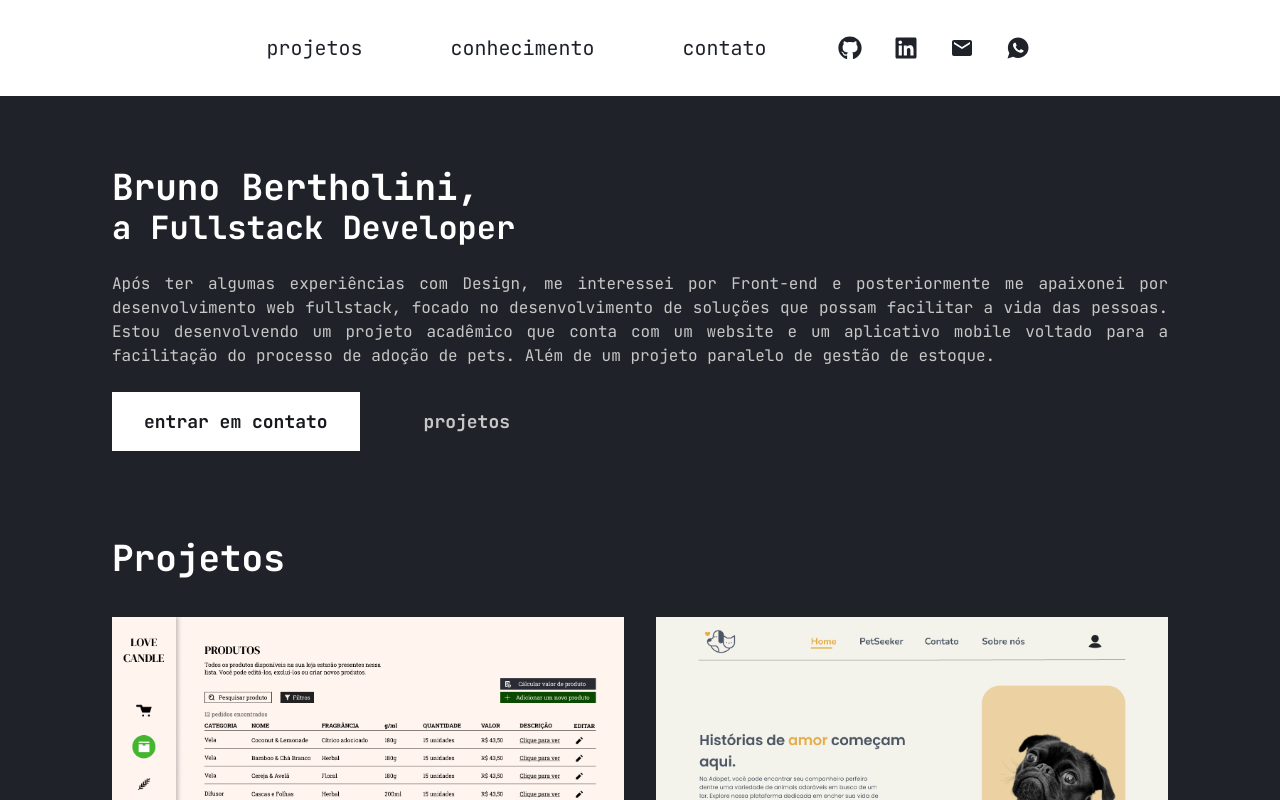
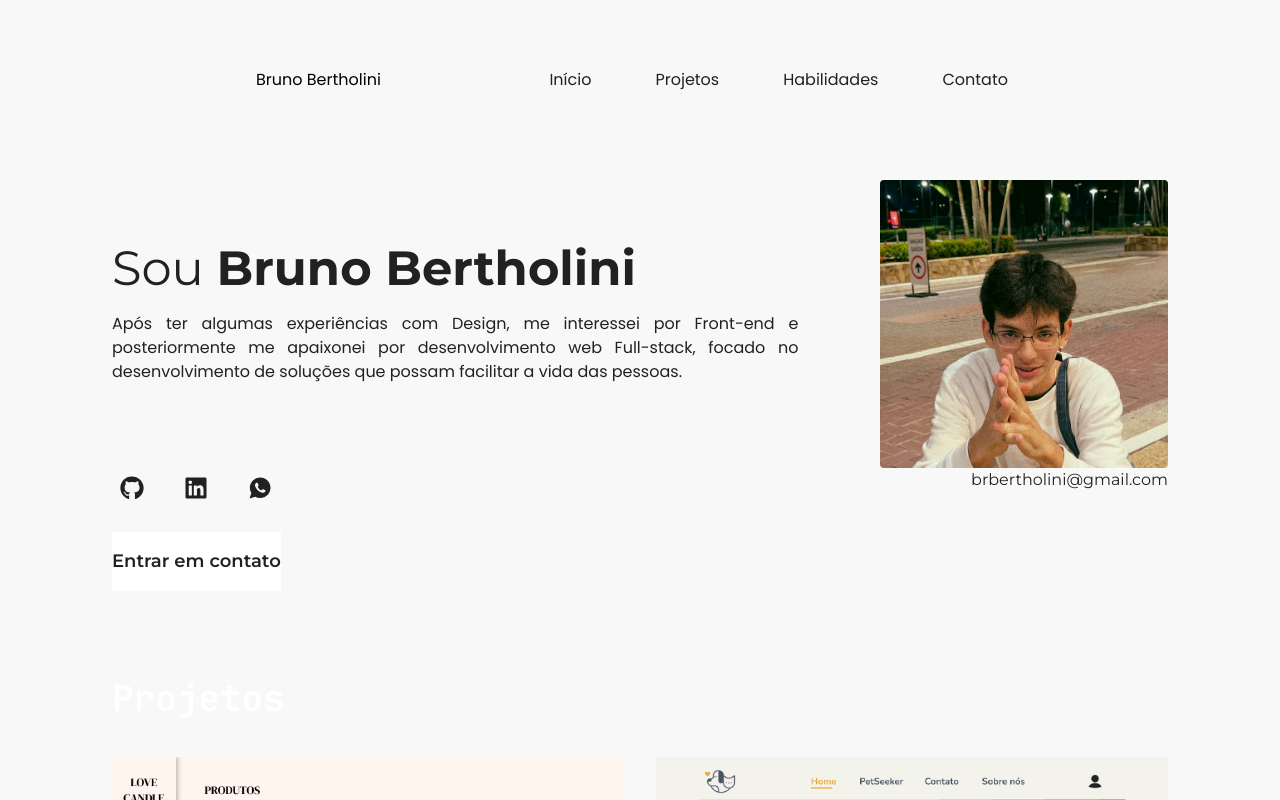
Before and after one commit to brbertholini/portfolio, a React (Vite) app: page / in a window 1280 px wide. Shown: the top 800 px of the page. Built offline with nearby package versions, Linux system fonts and the light colour scheme.

Commit message:
starting new design

```diff
--- a/index.html
+++ b/index.html
@@ -3,6 +3,9 @@
   <head>
     <meta charset="UTF-8" />
     <link rel="icon" type="image/svg+xml" href="/src/assets/images/waving-hand.png" />
+    <link rel="preconnect" href="https://fonts.googleapis.com">
+    <link rel="preconnect" href="https://fonts.gstatic.com" crossorigin>
+    <link href="https://fonts.googleapis.com/css2?family=Montserrat:ital,wght@0,100..900;1,100..900&family=Poppins:ital,wght@0,100;0,200;0,300;0,400;0,500;0,600;0,700;0,800;0,900;1,100;1,200;1,300;1,400;1,500;1,600;1,700;1,800;1,900&display=swap" rel="stylesheet">
     <link href="https://fonts.googleapis.com/css2?family=JetBrains+Mono:wght@400;700&display=swap" rel="stylesheet">
     <meta name="viewport" content="width=device-width, initial-scale=1.0" />
     <title>Bruno Bertholini</title>
--- a/src/App.jsx
+++ b/src/App.jsx
@@ -4,22 +4,33 @@ import { Footer } from "./components/Footer";
 import { Contact } from "./components/Contact";
 import { Projects } from "./components/Projects";
 import { Knowledge } from "./components/Knowledge";
+import foto from "./assets/images/foto.jpg"
+import { FaLinkedin, FaGithub } from "react-icons/fa";
+import { IoLogoWhatsapp } from "react-icons/io";
 
 function App() {
   return (
     <div id="container" className="flex flex-col justify-center">
       <Header />
-      <div className="ml-8 mr-8 sm:ml-10 sm:mr-10 md:ml-12 md:mr-12 lg:ml-28 lg:mr-28 2xl:ml-96 2xl:mr-96">
-        <div className="flex flex-row">
-          <div className="flex flex-col">
-            <h1 className="text-[24px] sm:text-[36px] font-jetbrains font-semibold text-white">Bruno Bertholini,</h1>
-            <h1 className="mt-[-10px] text-[24px] sm:text-[32px] font-jetbrains font-semibold text-white">a Fullstack Developer</h1>
-            <p className="mt-5 text-[14px] sm:text-[16px] font-jetbrains text-[#C7C7C7] text-justify">Após ter algumas experiências com Design, me interessei por Front-end e posteriormente me apaixonei por desenvolvimento web fullstack, focado no desenvolvimento de soluções que possam facilitar a vida das pessoas. Estou desenvolvendo um projeto acadêmico que conta com um website e um aplicativo mobile voltado para a facilitação do processo de adoção de pets. Além de um projeto paralelo de gestão de estoque.</p>
-            <div className="flex flex-col sm:flex-row">
-              <button onClick={() => scrollToSection('contact', 140)} className="w-[100%] sm:w-fit hover:opacity-60 hover:scale-110 transition ease-in-out delay-80 mt-6 text-[#17191E] text-[18px] font-semibold bg-white p-4 pl-8 pr-8 font-jetbrains">entrar em contato</button>
-              <button onClick={() => scrollToSection('projects', 140)} className="w-[100%] sm:w-fit hover:opacity-60 hover:scale-110 transition ease-in-out delay-80 ml-0 sm:ml-8 mt-6 text-[#C7C7C7] text-[18px] font-semibold bg-transparent p-4 pl-8 pr-8 font-jetbrains">projetos</button>
-            </div>
+      <div className="ml-8 mr-8 sm:ml-10 sm:mr-10 md:ml-12 md:mr-12 lg:ml-28 lg:mr-28 2xl:ml-64 2xl:mr-64 2xl:mt-32">
+        <div className="flex flex-col md:flex-row md:justify-between items-center">
+          <div className="flex flex-col md:w-[65%]">
+            <h1 className="text-[24px] sm:text-5xl font-montserrat text-[#212121]">Sou <b>Bruno Bertholini</b></h1>
+            <p className="mt-5 2xl:text-2xl font-poppins text-[#212121] text-justify">Após ter algumas experiências com Design, me interessei por Front-end e posteriormente me apaixonei por desenvolvimento web Full-stack, focado no desenvolvimento de soluções que possam facilitar a vida das pessoas.</p>
           </div>
+          <img className="hidden sm:flex h-64 md:h-72 mt-5 rounded" src={foto} />
+        </div>
+        <div className="sm:flex flex-row hidden justify-between 2xl:mt-56 2xl:mb-32">
+          <div className="text-[#212121] flex flex-row 2xl:justify-between gap-6 sm:w-auto sm:flex">
+            <a target="_blank" href="https://github.com/brbertholini"><FaGithub size={24} className="m-2 hover:opacity-40 hover:scale-150 transition-all cursor-pointer" /></a>
+            <a target="_blank" href="https://www.linkedin.com/in/bruno-bertholini/"><FaLinkedin size={24} className="m-2 hover:opacity-40 hover:scale-150 transition-all cursor-pointer" /></a>
+            <a target="_blank" href="https://api.whatsapp.com/send?phone=5511990246137"><IoLogoWhatsapp size={24} className="m-2 hover:opacity-40 hover:scale-150 transition-all cursor-pointer" /></a>
+          </div>
+            <a target="_blank" href="mailto:brbertholini@gmail.com"><h1 className="text-[16px] 2xl:text-[20px] font-montserrat hover:opacity-40 hover:scale-110 transition-all cursor-pointer text-[#212121]">brbertholini@gmail.com</h1></a>
+        </div>
+        <div className="flex flex-col sm:flex-row">
+          <button onClick={() => scrollToSection('contact', 140)} className="w-[100%] sm:w-fit hover:opacity-60 hover:scale-110 transition ease-in-out delay-80 mt-6 text-[#212121] text-[18px] font-semibold 2xl:text-2xl bg-white font-montserrat">Entrar em contato</button>
+          <button onClick={() => scrollToSection('projects', 140)} className="w-[100%] sm:w-fit hover:opacity-60 hover:scale-110 transition ease-in-out delay-80 ml-0 sm:ml-8 mt-6 text-[#F8F8F8] text-[18px] 2xl:text-2xl font-semibold bg-transparent p-4 pl-8 pr-8 font-montserrat">Projetos</button>
         </div>
         <Projects />
         <Knowledge />
--- a/src/components/Header.jsx
+++ b/src/components/Header.jsx
@@ -15,22 +15,18 @@ export function Header() {
     }
 
     return (
-        <div className="sticky top-0 z-50 mb-16 bg-white flex justify-center items-center h-24">
-            <div className="hidden pt-4 pb-4 md:flex md:items-center ">
+        <div className="sticky top-0 z-50 flex justify-center items-center h-40 w-full">
+            <div className="hidden md:flex pt-4 pb-4 justify-between items-center w-full lg:mr-64 lg:ml-64">
+                <h1 className="font-poppins text-base 2xl:text-xl">Bruno Bertholini</h1>
                 <ul className="flex">
-                    <li onClick={() => scrollToSection('projects', 140)} className="text-[#1F2329] font-jetbrains text-xl p-4 mr-30px lg:mr-14 hover:opacity-40 hover:scale-110 transition-all cursor-pointer">projetos</li>
-                    <li onClick={() => scrollToSection('knowledge', 140)} className="text-[#1F2329] font-jetbrains text-xl p-4 mr-30px lg:mr-14 hover:opacity-40 hover:scale-110 transition-all cursor-pointer">conhecimento</li>
-                    <li onClick={() => scrollToSection('contact', 140)} className="text-[#1F2329] font-jetbrains text-xl p-4 hover:opacity-40 hover:scale-110 transition-all cursor-pointer">contato</li>
+                    <li onClick={() => scrollToSection(140)} className="text-[#212121] font-poppins text-base 2xl:text-xl p-4 lg:mr-8 hover:opacity-40 hover:scale-110 transition-all cursor-pointer">Início</li>
+                    <li onClick={() => scrollToSection(140)} className="text-[#212121] font-poppins text-base 2xl:text-xl p-4 lg:mr-8 hover:opacity-40 hover:scale-110 transition-all cursor-pointer">Projetos</li>
+                    <li onClick={() => scrollToSection(140)} className="text-[#212121] font-poppins text-base 2xl:text-xl lg:mr-8 p-4 hover:opacity-40 hover:scale-110 transition-all cursor-pointer">Habilidades</li>
+                    <li onClick={() => scrollToSection(140)} className="text-[#212121] font-poppins text-base 2xl:text-xl p-4 hover:opacity-40 hover:scale-110 transition-all cursor-pointer">Contato</li>
                 </ul>
-                <div className="text-[#1F2329] flex ml-55px">
-                    <a target="_blank" href="https://github.com/brbertholini"><FaGithub size={24} className="mr-8 hover:opacity-40 hover:scale-125 transition-all cursor-pointer" /></a>
-                    <a target="_blank" href="https://www.linkedin.com/in/bruno-bertholini/"><FaLinkedin size={24} className="hover:opacity-40 hover:scale-125 transition-all cursor-pointer" /></a>
-                    <a target="_blank" href="mailto:brbertholini@gmail.com"><MdEmail size={24} className="ml-8 hover:opacity-40 hover:scale-125 transition-all cursor-pointer" /></a>
-                    <a target="_blank" href="https://api.whatsapp.com/send?phone=5511990246137"><IoLogoWhatsapp size={24} className="ml-8 hover:opacity-40 hover:scale-125 transition-all cursor-pointer" /></a>
-                </div>
             </div>
             <div onClick={handleNav} className="flex md:hidden fixed text-[#1F2329] right-12">
-                <h1 className="font-jetbrains font-semibold fixed left-12">Bruno Bertholini</h1>
+                <h1 className="font-montserrat font-semibold fixed left-12">Bruno Bertholini</h1>
                 {nav ? <AiOutlineClose size={24} className="bg-transparent text-[#1F2329]" /> : <AiOutlineMenu size={24} className="bg-transparent text-[#1F2329]" />}
             </div>
             <div>
--- a/src/index.css
+++ b/src/index.css
@@ -3,7 +3,7 @@
 @tailwind utilities;
 
 body {
-  background-color: #1F2329;
+  background-color: #F8F8F8;
 }
 
 * {
--- a/tailwind.config.js
+++ b/tailwind.config.js
@@ -13,6 +13,8 @@ export default {
       },
       fontFamily: {
         'jetbrains': ['JetBrains Mono', 'monospace'],
+        'montserrat': ['Montserrat', 'sans-serif'],
+        'poppins': ['Poppins', 'sans-serif']
       }
     },
   },
```
Also changed, not shown: src/assets/images/foto.jpg (added).
